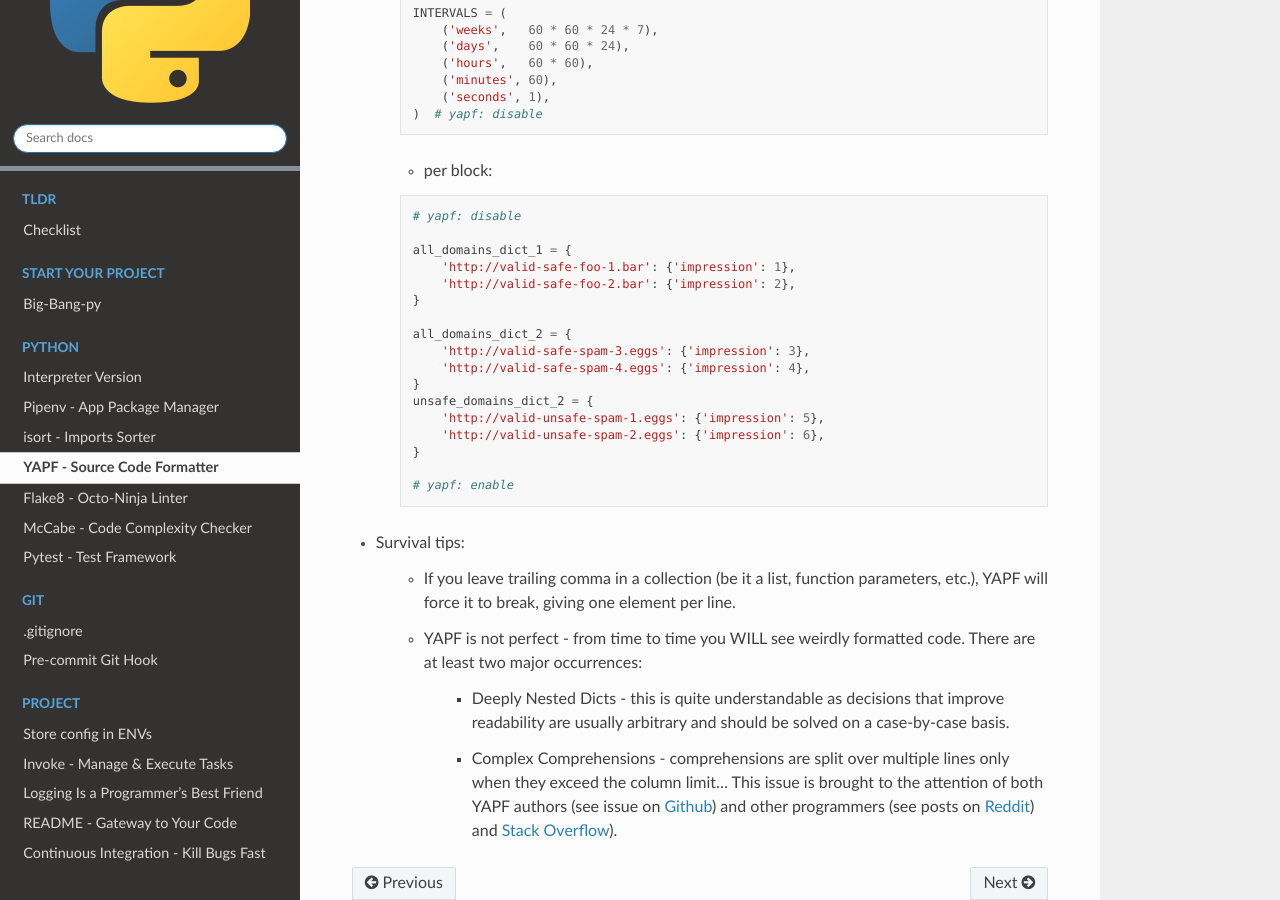
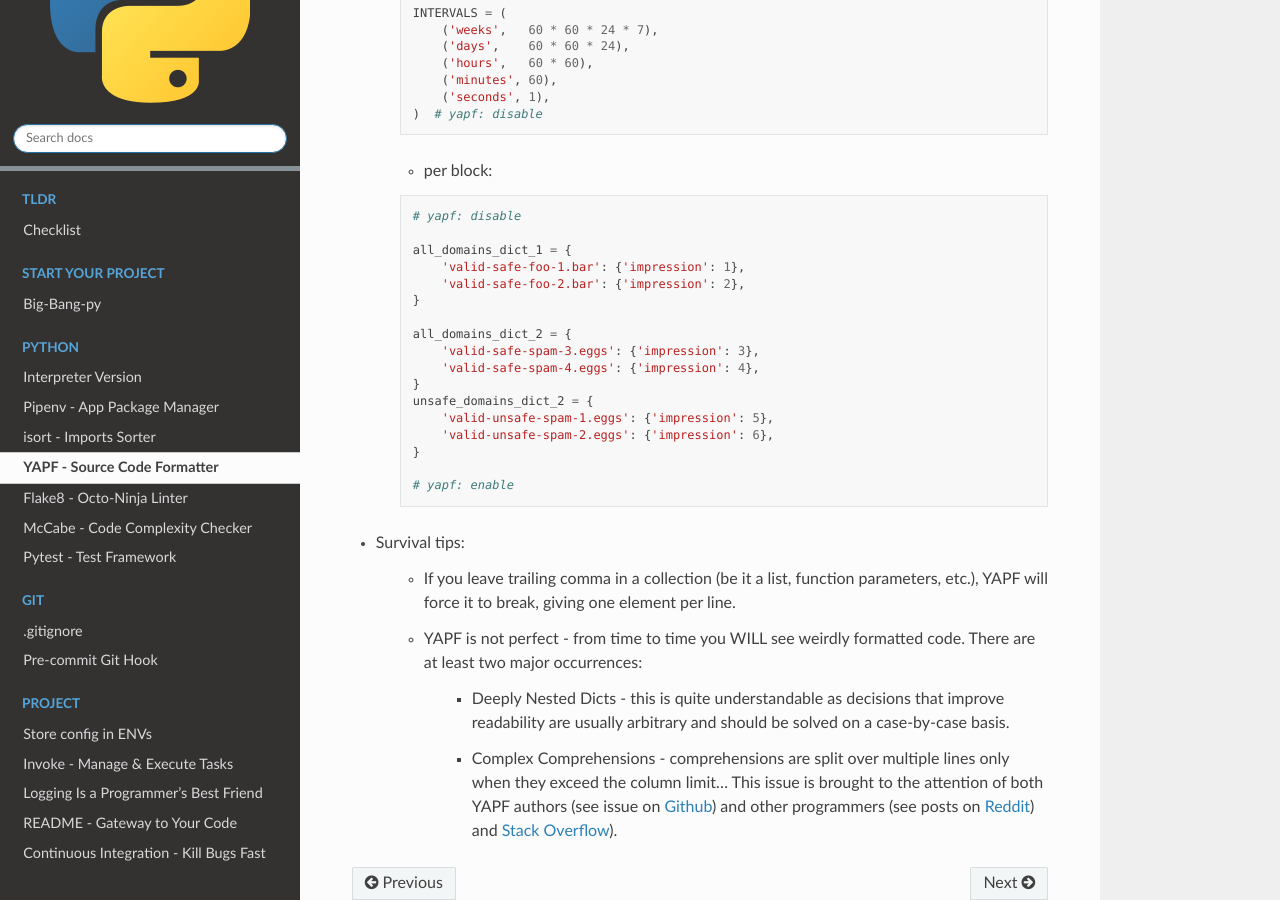
Before and after one commit to RTBHOUSE/here-be-pythons, a Sphinx documentation site: the page built from docs/source/python/yapf.rst, in a window 1280 px wide and 900 px high, scrolled down 595 px. Built offline with Sphinx 7.4.7 and the Read the Docs theme 2.0.0, drawn with Linux system fonts in a browser that asks for light colours; some of the changed lines change nothing that is shown.

Commit message:
Fix links in YAPF example

```diff
--- a/docs/source/python/yapf.rst
+++ b/docs/source/python/yapf.rst
@@ -38,17 +38,17 @@
         # yapf: disable
 
         all_domains_dict_1 = {
-            'http://valid-safe-foo-1.bar': {'impression': 1},
-            'http://valid-safe-foo-2.bar': {'impression': 2},
+            'valid-safe-foo-1.bar': {'impression': 1},
+            'valid-safe-foo-2.bar': {'impression': 2},
         }
 
         all_domains_dict_2 = {
-            'http://valid-safe-spam-3.eggs': {'impression': 3},
-            'http://valid-safe-spam-4.eggs': {'impression': 4},
+            'valid-safe-spam-3.eggs': {'impression': 3},
+            'valid-safe-spam-4.eggs': {'impression': 4},
         }
         unsafe_domains_dict_2 = {
-            'http://valid-unsafe-spam-1.eggs': {'impression': 5},
-            'http://valid-unsafe-spam-2.eggs': {'impression': 6},
+            'valid-unsafe-spam-1.eggs': {'impression': 5},
+            'valid-unsafe-spam-2.eggs': {'impression': 6},
         }
 
         # yapf: enable
```
